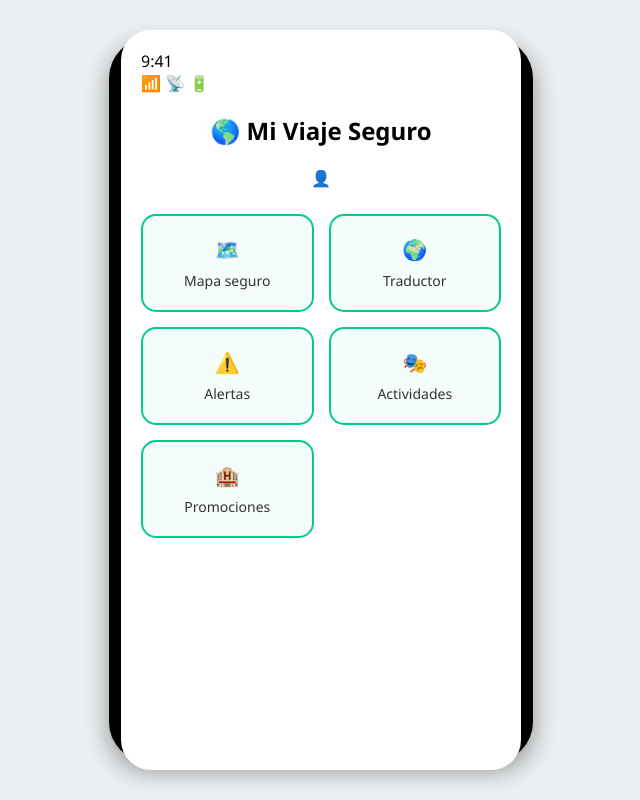
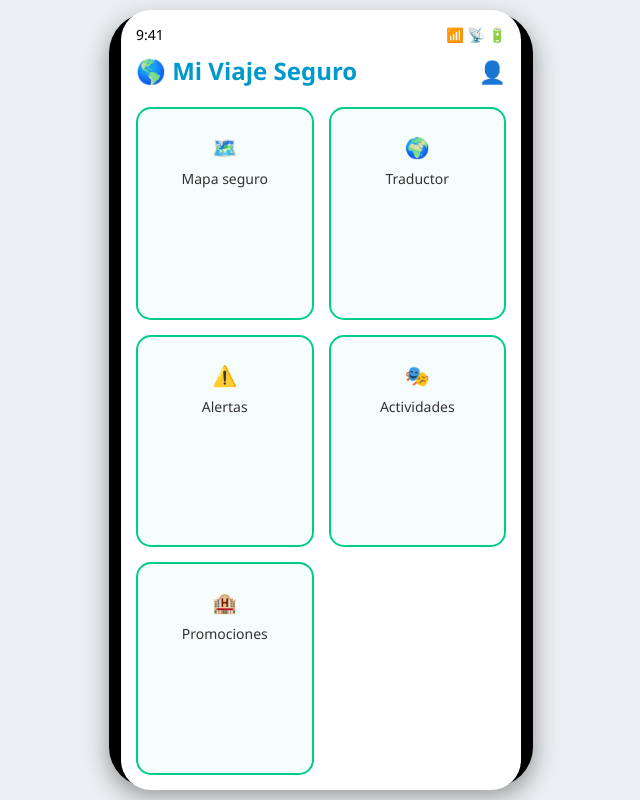
Before and after one commit to vane2810/turismo, a plain HTML site: page index.html in a window 1280 px wide. Shown: the whole page, without its empty margins (319-959 px from the left). Drawn offline with Linux system fonts and the light colour scheme.

Commit message:
Update style.css

```diff
--- a/style.css
+++ b/style.css
@@ -1,4 +1,4 @@
-/* Fondo de la página */
+/* Fondo general */
 body {
   font-family: 'Segoe UI', Arial, sans-serif;
   background: #eceff1;
@@ -9,13 +9,13 @@ body {
   height: 100vh;
 }
 
-/* Marco del teléfono */
+/* Marco del celular */
 .phone-frame {
   background: black;
   border-radius: 40px;
   padding: 12px;
   width: 400px;
-  height: 700px;
+  height: 750px;
   display: flex;
   justify-content: center;
   align-items: center;
@@ -28,28 +28,35 @@ body {
   border-radius: 30px;
   width: 100%;
   height: 100%;
-  padding: 20px;
+  padding: 15px;
   display: flex;
   flex-direction: column;
-  justify-content: flex-start;
+}
+
+/* Barra de estado */
+.status-bar {
+  display: flex;
+  justify-content: space-between;
+  font-size: 14px;
+  margin-bottom: 10px;
 }
 
 /* Encabezado */
 header {
-  text-align: center;
-  margin-bottom: 25px;
+  display: flex;
+  justify-content: space-between;
+  align-items: center;
+  margin-bottom: 20px;
 }
 
-header h1 {
+header h2 {
   margin: 0;
   color: #0099cc;
-  font-size: 22px;
 }
 
-header p {
-  margin: 5px 0 0;
-  font-size: 14px;
-  color: #555;
+.user-icon {
+  font-size: 22px;
+  cursor: pointer;
 }
 
 /* Menú de opciones */
@@ -57,13 +64,14 @@ header p {
   display: grid;
   grid-template-columns: 1fr 1fr;
   gap: 15px;
+  flex-grow: 1;
 }
 
 .opcion {
   background: #f5fdfc;
   border: 2px solid #00cc88;
   border-radius: 15px;
-  padding: 20px;
+  padding: 25px;
   font-size: 20px;
   cursor: pointer;
   transition: transform 0.2s;
```
